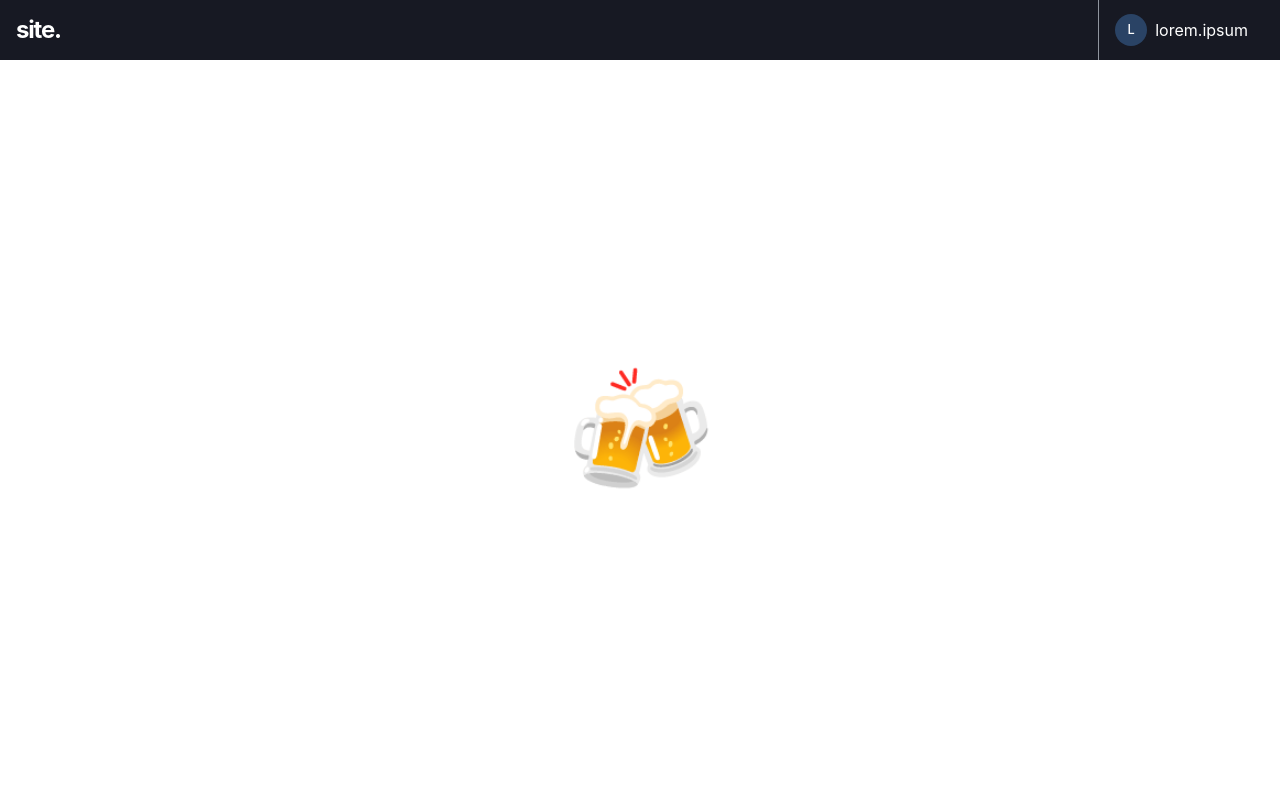
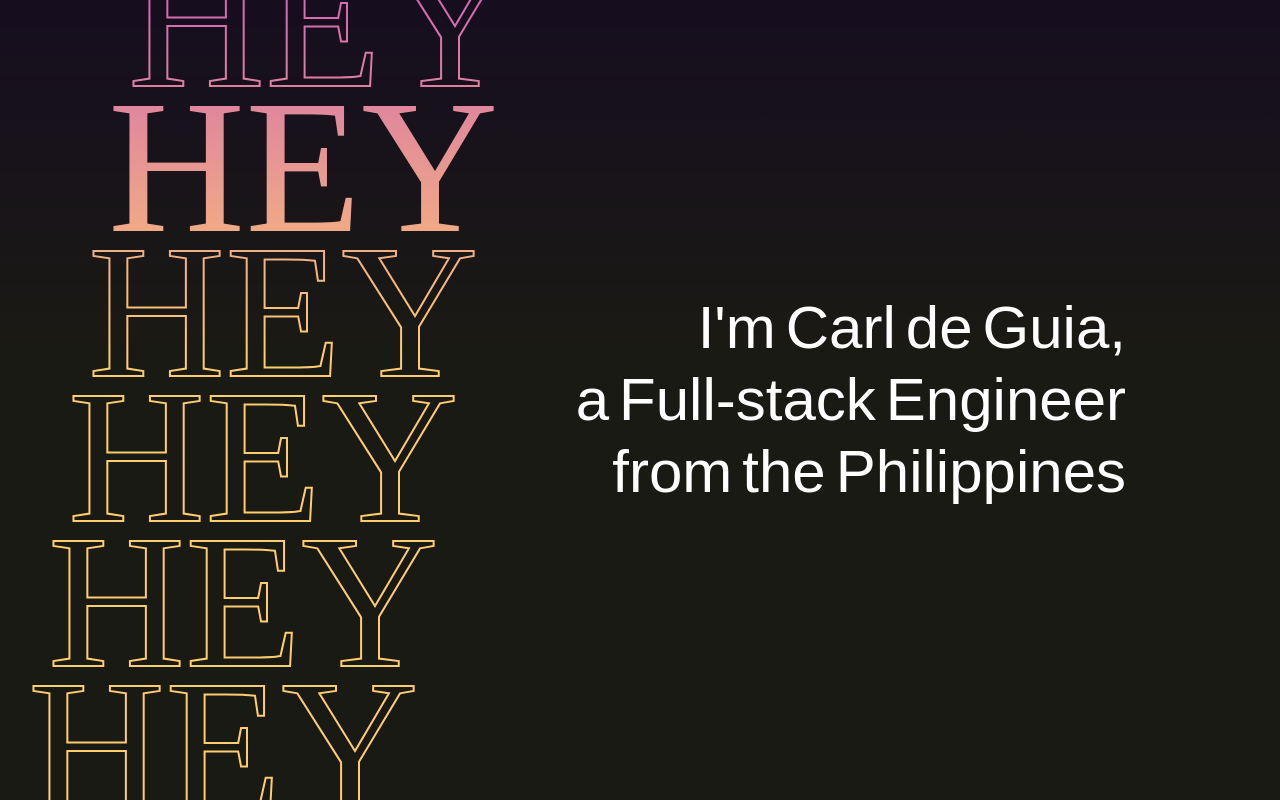
Before and after one commit to carldegs/personal-website, a Next.js app: page / in a window 1280 px wide. Built offline with nearby package versions, Linux system fonts and the light colour scheme.

Commit message:
Version 2 Setup

```diff
--- a/package.json
+++ b/package.json
@@ -6,7 +6,7 @@
     "dev": "next dev",
     "build": "next build",
     "start": "next start",
-    "gen:theme-typings": "chakra-cli tokens src/theme.ts",
+    "gen:theme-typings": "chakra-cli tokens src/theme/index.ts",
     "postinstall": "yarn gen:theme-typings",
     "check-types": "tsc --pretty --noEmit",
     "check-format": "prettier --check ./src/**",
@@ -21,6 +21,7 @@
     "@chakra-ui/react": "^2.1.2",
     "@emotion/react": "^11",
     "@emotion/styled": "^11",
+    "@fontsource/overpass": "^4.5.8",
     "@hookform/resolvers": "^2.8.8",
     "framer-motion": "^6",
     "joi": "^17.6.0",
--- /dev/null
+++ b/src/components/DynamicWeightText.tsx
@@ -0,0 +1,145 @@
+import { Flex, Heading } from '@chakra-ui/react';
+import { Variants } from 'framer-motion';
+import React, { useEffect, useMemo, useRef } from 'react';
+
+import MotionBox from './MotionBox';
+
+interface Props {
+  text: string[];
+  mouseEvent: any;
+}
+
+const getDistance = (deltaX: number, deltaY: number) =>
+  Math.sqrt(Math.pow(deltaX, 2) + Math.pow(deltaY, 2));
+
+const getRelativeDistance = (event, referenceElement, maxDistance = 99999) => {
+  const position = {
+    x: event.pageX,
+    y: event.pageY,
+  };
+
+  const offset = {
+    left: referenceElement.offsetLeft,
+    top: referenceElement.offsetTop,
+    width: referenceElement.clientWidth,
+    height: referenceElement.clientHeight,
+  };
+
+  let reference = referenceElement.offsetParent;
+
+  while (reference) {
+    offset.left += reference.offsetLeft;
+    offset.top += reference.offsetTop;
+    reference = reference.offsetParent;
+  }
+
+  const centerX =
+    (position.x - offset.left - offset.width / 2) / (offset.width / 2);
+  const centerY =
+    (position.y - offset.top - offset.height / 2) / (offset.height / 2);
+
+  const distance = getDistance(centerX, centerY);
+  return distance > maxDistance ? maxDistance : distance;
+};
+
+const onLoadVariants: Variants = {
+  start: {
+    y: -20,
+    x: -10,
+    opacity: 0,
+    rotate: -5,
+  },
+  end: (i) => ({
+    x: 0,
+    y: 0,
+    opacity: 1,
+    rotate: 0,
+    transition: {
+      duration: 0.125,
+      delay: 1 + 0.05 * i,
+      ease: 'backIn',
+    },
+  }),
+};
+
+const DynamicWeightText: React.FC<Props> = ({ text, mouseEvent }) => {
+  const textRefs = useRef([]);
+  const maxDistance = 12;
+  const minWeight = 100;
+  const maxWeight = 600;
+
+  const parsedLines = useMemo(() => {
+    let numLetters = 0;
+    const lines = text.map((line) =>
+      line.split(' ').map((word) =>
+        word.split('').map((letter) => {
+          numLetters += 1;
+          return { letter, pos: numLetters - 1 };
+        })
+      )
+    );
+
+    return {
+      numLetters,
+      lines,
+    };
+  }, [text]);
+
+  useEffect(() => {
+    textRefs.current = textRefs.current.slice(0, parsedLines.numLetters);
+  }, [parsedLines.numLetters]);
+
+  return (
+    <>
+      <MotionBox display="flex" flexWrap="wrap" w="min-content">
+        {parsedLines.lines.map((line, i) => (
+          <Flex
+            as={MotionBox}
+            w="full"
+            key={JSON.stringify(line)}
+            justify="flex-end"
+            custom={i}
+            variants={onLoadVariants}
+            initial="start"
+            animate="end"
+          >
+            {line.map((word) => (
+              <Flex key={JSON.stringify(word)} mr={2.5}>
+                {word.map(({ letter, pos }) => {
+                  const distanceRatio =
+                    mouseEvent && textRefs.current?.[pos]
+                      ? getRelativeDistance(
+                          mouseEvent,
+                          textRefs.current[pos],
+                          maxDistance
+                        ) / maxDistance
+                      : 1;
+
+                  const weight = Math.round(
+                    (1 - distanceRatio) * maxWeight + minWeight
+                  );
+                  return (
+                    <Heading
+                      ref={(el) => {
+                        textRefs.current[pos] = el;
+                      }}
+                      key={`${word}-${letter}-${pos}`}
+                      color="white"
+                      fontWeight={weight}
+                      userSelect="none"
+                      fontSize={{ base: '3xl', md: '5xl', lg: '6xl' }}
+                    >
+                      {letter}
+                    </Heading>
+                  );
+                })}
+              </Flex>
+            ))}
+          </Flex>
+        ))}
+      </MotionBox>
+    </>
+  );
+};
+
+export default DynamicWeightText;
--- /dev/null
+++ b/src/components/MotionBox.tsx
@@ -0,0 +1,12 @@
+import { chakra } from '@chakra-ui/react';
+import { motion, isValidMotionProp } from 'framer-motion';
+
+const MotionBox = chakra(motion.div, {
+  /**
+   * Allow motion props and the children prop to be forwarded.
+   * All other chakra props not matching the motion props will still be forwarded.
+   */
+  shouldForwardProp: (prop) => isValidMotionProp(prop) || prop === 'children',
+});
+
+export default MotionBox;
--- a/src/pages/_app.tsx
+++ b/src/pages/_app.tsx
@@ -1,27 +1,16 @@
 import { ChakraProvider } from '@chakra-ui/react';
+import '@fontsource/overpass/400.css';
+import '@fontsource/overpass/variable.css';
 import type { AppProps } from 'next/app';
-import React, { useRef } from 'react';
-import { QueryClient, QueryClientProvider } from 'react-query';
-import { ReactQueryDevtools } from 'react-query/devtools';
-import { Hydrate } from 'react-query/hydration';
+import React from 'react';
 
 import theme from '../theme';
 
 const MyApp: React.FC<AppProps> = ({ Component, pageProps }: AppProps) => {
-  const queryClientRef = useRef<QueryClient>();
-  if (!queryClientRef.current) {
-    queryClientRef.current = new QueryClient();
-  }
-
   return (
-    <QueryClientProvider client={queryClientRef.current}>
-      <Hydrate state={pageProps.dehydratedState}>
-        <ChakraProvider theme={theme}>
-          <Component {...pageProps} />
-        </ChakraProvider>
-      </Hydrate>
-      <ReactQueryDevtools initialIsOpen={false} />
-    </QueryClientProvider>
+    <ChakraProvider theme={theme}>
+      <Component {...pageProps} />
+    </ChakraProvider>
   );
 };
 
--- a/src/pages/index.tsx
+++ b/src/pages/index.tsx
@@ -1,21 +1,137 @@
-import { Center, Heading } from '@chakra-ui/layout';
-import Head from 'next/head';
+/* eslint-disable @typescript-eslint/ban-ts-comment */
+import { Text } from '@chakra-ui/layout';
+import { Box, Container, Flex } from '@chakra-ui/react';
+import { Variants } from 'framer-motion';
+import { useState } from 'react';
 
-import Layout from '../layouts/Layout';
+import DynamicWeightText from '../components/DynamicWeightText';
+import MotionBox from '../components/MotionBox';
+import { createRangeArr, mapCss } from '../utils';
+
+// TODO: Move HEY related stuff to own component
+const HEY_DURATION = 1.5;
+const NUM_HEYS = 24;
+const START_DELAY = 0.3;
+
+const timeRatio = HEY_DURATION / NUM_HEYS;
+const heyVariants: Variants = {
+  start: {
+    y: -50,
+    x: 9,
+    opacity: 0,
+    color: 'white',
+  },
+  end: (i) => ({
+    y: 0,
+    x: 0,
+    opacity: 1,
+    color: 'transparent',
+    transition: {
+      delay: START_DELAY + i * timeRatio,
+      duration: timeRatio * 1.1,
+      opacity: {
+        duration: timeRatio * 1.2,
+      },
+      color: {
+        delay: START_DELAY + i * timeRatio * 1.6,
+        duration: 0.1,
+      },
+    },
+    darken: {
+      opacity: 0.3,
+      x: 100,
+      transition: {
+        delay: 5,
+      },
+    },
+  }),
+};
 
 const Home: React.FC = () => {
+  const [mouseEvent, setMouseEvent] = useState<any>();
+
   return (
-    <Layout fullHeight>
-      <Head>
-        <title>NextJS Typescript Boilerplate</title>
-        <meta name="description" content="Generated by create next app" />
-        <link rel="icon" href="/favicon.ico" />
-      </Head>
-
-      <Center h="full">
-        <Heading fontSize="120px">🍻</Heading>
-      </Center>
-    </Layout>
+    <Flex h="100vh" pos="relative" overflow="hidden" bg="gray.800">
+      <MotionBox
+        zIndex={1}
+        pos="absolute"
+        background="linear-gradient(180deg, #4158D0 -55.69%, #C850C0 -10.9%, #FFCC70 44.31%)"
+        h="full"
+        w="full"
+        mixBlendMode="multiply"
+        left={0}
+        right={0}
+        top={0}
+        bottom={0}
+        m="auto"
+      />
+      <Flex
+        pos="absolute"
+        left="10%"
+        flexDir="column"
+        maxH="calc(100vh + 50px)"
+        zIndex={0}
+        color="white"
+        top="-50px"
+        userSelect="none"
+      >
+        {createRangeArr(24).map((i) => (
+          <MotionBox
+            custom={i}
+            key={`hey-${i}`}
+            my={{ base: '-34px', md: '-47px', lg: '-70px' }}
+            ml={mapCss(
+              {
+                base: 10,
+                md: 15,
+                lg: 20,
+              },
+              (val) => `-${val * i}px`
+            )}
+            p={0}
+            variants={heyVariants}
+            initial="start"
+            animate={['start', 'end']}
+            //@ts-ignore
+            transition={{
+              ease: [0.16, 1, 0.3, 1],
+            }}
+          >
+            <Text
+              fontSize={{ base: '8xl', md: '9xl', lg: '190px' }}
+              fontFamily="talampas"
+              color={i === 1 && 'white'}
+              sx={
+                i !== 1 && {
+                  WebkitTextStroke: { base: '1px white', lg: '2px white' },
+                }
+              }
+            >
+              HEY
+            </Text>
+          </MotionBox>
+        ))}
+      </Flex>
+      <Box w="full" h="full" onMouseMove={(e) => setMouseEvent(e)} zIndex={2}>
+        <Container
+          as={Flex}
+          w="full"
+          h="full"
+          align="center"
+          justify="flex-end"
+          maxW="container.lg"
+        >
+          <DynamicWeightText
+            text={[
+              "I'm Carl de Guia,",
+              'a Full-stack Engineer',
+              'from the Philippines',
+            ]}
+            mouseEvent={mouseEvent}
+          />
+        </Container>
+      </Box>
+    </Flex>
   );
 };
 
--- /dev/null
+++ b/src/theme/Fonts.tsx
@@ -0,0 +1,19 @@
+import { Global } from '@emotion/react';
+
+const Fonts = () => (
+  <Global
+    styles={`
+      /* latin */
+      @font-face {
+        font-family: 'talampas';
+        font-style: normal;
+        font-weight: 700;
+        font-display: swap;
+        src: url('./fonts/Talampas.otf') format('otf');
+        unicode-range: U+0000-00FF, U+0131, U+0152-0153, U+02BB-02BC, U+02C6, U+02DA, U+02DC, U+2000-206F, U+2074, U+20AC, U+2122, U+2191, U+2193, U+2212, U+2215, U+FEFF, U+FFFD;
+      }
+      `}
+  />
+);
+
+export default Fonts;
--- a/src/theme.ts
+++ b/src/theme/index.ts
@@ -1,6 +1,10 @@
 import { extendTheme } from '@chakra-ui/react';
 
 const theme = extendTheme({
+  config: {
+    initialColorMode: 'light',
+    useSystemColorMode: false,
+  },
   styles: {
     global: {
       html: {
@@ -8,6 +12,10 @@ const theme = extendTheme({
       },
     },
   },
+  fonts: {
+    heading: `'OverpassVariable', sans-serif`,
+    body: `'OverpassVariable', sans-serif`,
+  },
 });
 
 export default theme;
--- /dev/null
+++ b/src/utils/index.ts
@@ -0,0 +1,12 @@
+import { ResponsiveObject } from '@chakra-ui/react';
+
+export const createRangeArr = (num: number) =>
+  [...new Array(num)].map((_, i) => i);
+
+export const mapCss = <T = any>(
+  breakpoints: ResponsiveObject<T>,
+  callback: (value: T) => any
+) =>
+  Object.fromEntries(
+    Object.entries(breakpoints).map(([key, value]) => [key, callback(value)])
+  );
```
Also changed, not shown: public/fonts/Talampas.otf (added), 1 other file (tests, documents, lock files or other folders).
